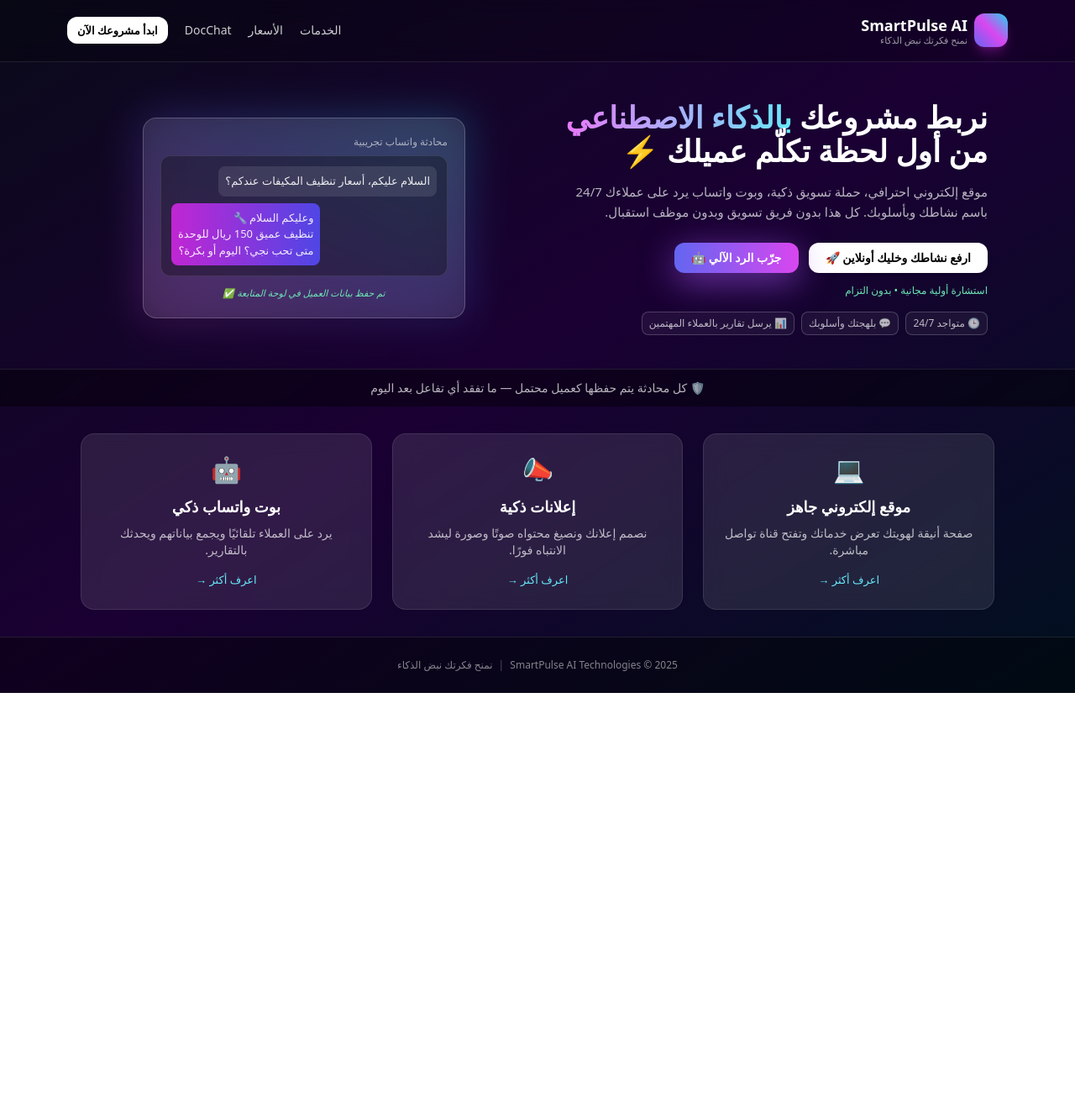
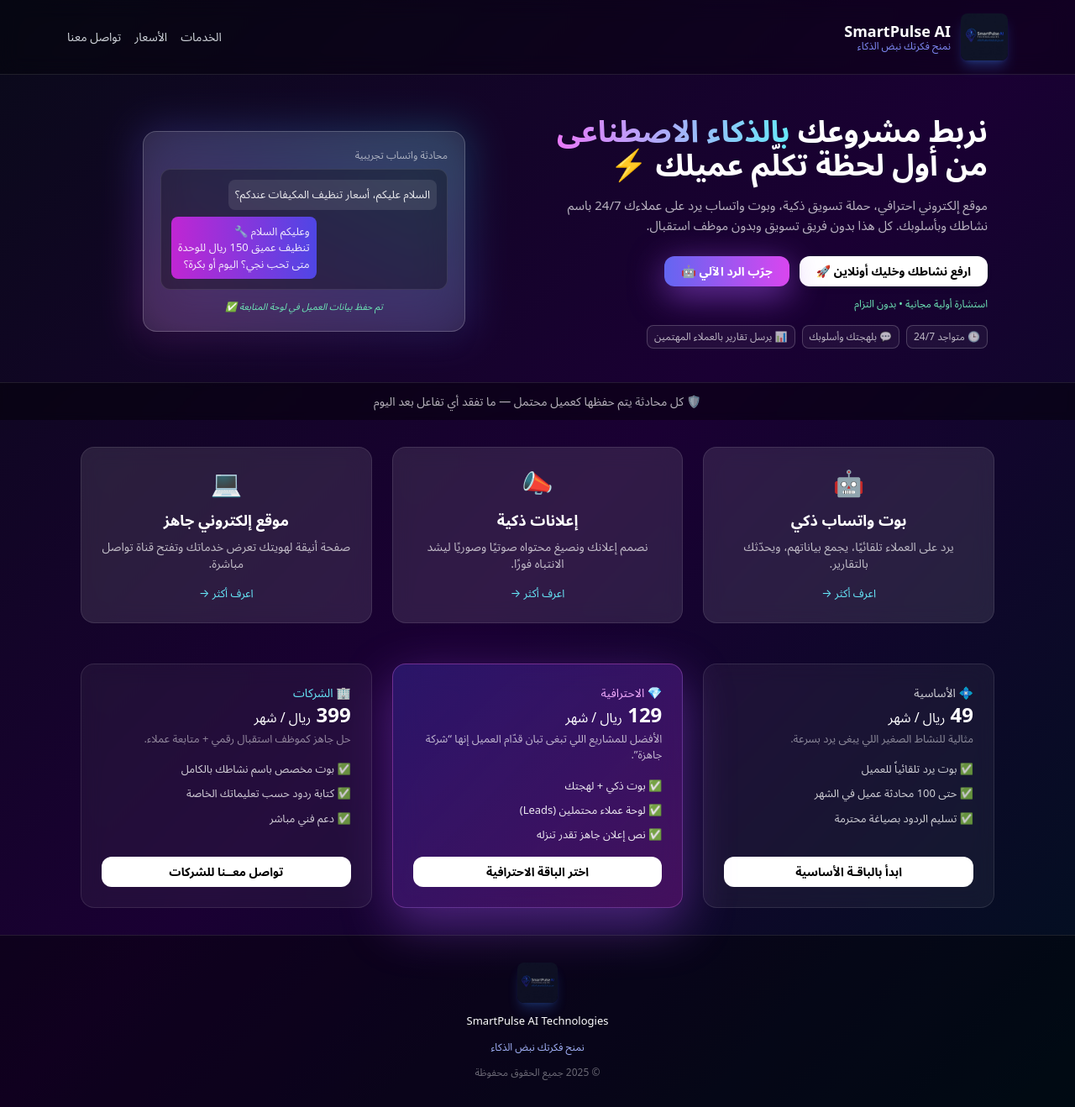
Before and after one commit to smartpulse-ai/smartpulse-website, a plain HTML site: page index.html in a window 1280 px wide. Shown: the whole page at 84% size. Before the commit the page ends 825 px from the top, so only its background shows below. Drawn offline with nearby package versions, Linux system fonts and the light colour scheme.

Commit message:
Add logo and update main layout

```diff
--- a/index.html
+++ b/index.html
@@ -2,51 +2,74 @@
 <html lang="ar" dir="rtl">
   <head>
     <meta charset="UTF-8" />
-    <meta name="viewport" content="width=device-width, initial-scale=1.0" />
+    <meta
+      name="viewport"
+      content="width=device-width, initial-scale=1.0"
+    />
     <title>SmartPulse AI Technologies</title>
     <script src="https://cdn.tailwindcss.com"></script>
+
     <meta
       name="description"
-      content="نمنح فكرتك نبض الذكاء — حلول مواقع ذكية، إعلانات مدعومة بالذكاء الاصطناعي، وأنظمة رد آلي تخدم عملاءك 24/7."
+      content="موقع إلكتروني احترافي، حملة تسويق ذكية، وبوت واتساب يرد على عملاءك 24/7 باسم نشاطك وبأسلوبك — بدون فريق تسويق وبدون موظف استقبال."
     />
+
+    <!-- تحسين خط عربي شوي أنعم -->
+    <style>
+      body {
+        font-family: system-ui, -apple-system, BlinkMacSystemFont, "Segoe UI",
+          Roboto, "Helvetica Neue", "Noto Sans Arabic", sans-serif;
+      }
+    </style>
   </head>
+
   <body
-    class="min-h-screen bg-gradient-to-br from-[#0a0a1a] via-[#1a0033] to-[#00111f] text-white flex flex-col font-sans"
+    class="min-h-screen bg-gradient-to-br from-[#0a0a1a] via-[#1a0033] to-[#00111f] text-white flex flex-col"
   >
-    <!-- الهيدر -->
+    <!-- ===================== الهيدر ===================== -->
     <header
-      class="w-full fixed top-0 z-50 border-b border-white/10 bg-black/20 backdrop-blur-md"
+      class="w-full fixed top-0 z-50 border-b border-white/10 bg-black/30 backdrop-blur-md"
     >
       <div
         class="max-w-6xl mx-auto flex flex-col sm:flex-row items-center justify-between p-4 gap-3"
       >
-        <div class="flex items-center gap-2">
-          <div
-            class="w-10 h-10 rounded-xl bg-gradient-to-tr from-indigo-500 via-fuchsia-500 to-cyan-400 shadow-lg shadow-fuchsia-700/40"
-          ></div>
-          <div class="text-right">
-            <div class="font-semibold text-lg">SmartPulse AI</div>
-            <div class="text-[11px] text-white/60 -mt-1">
+        <!-- شعار SmartPulse -->
+        <div class="flex items-center gap-3">
+          <img
+            src="assets/images/logo.jpg"
+            alt="SmartPulse AI Logo"
+            class="w-14 h-14 rounded-lg shadow-lg shadow-blue-500/30"
+          />
+          <div class="flex flex-col">
+            <span
+              class="font-bold text-lg text-white leading-tight"
+            >
+              SmartPulse AI
+            </span>
+            <span
+              class="text-[12px] text-indigo-400 -mt-0.5 leading-tight"
+            >
               نمنح فكرتك نبض الذكاء
-            </div>
+            </span>
           </div>
         </div>
 
-        <nav class="flex items-center gap-5 text-sm text-white/80">
-          <button class="hover:text-white transition">الخدمات</button>
-          <button class="hover:text-white transition">الأسعار</button>
-          <button class="hover:text-white transition">DocChat</button>
-          <button
-            class="px-3 py-1.5 rounded-xl bg-white text-black text-[13px] font-semibold hover:bg-gray-200 transition"
-          >
-            ابدأ مشروعك الآن
-          </button>
+        <!-- روابط الهيدر -->
+        <nav
+          class="flex gap-4 text-sm text-gray-300 mt-3 sm:mt-0"
+        >
+          <a href="#services" class="hover:text-white">الخدمات</a>
+          <a href="#pricing" class="hover:text-white">الأسعار</a>
+          <a href="#contact" class="hover:text-white">تواصل معنا</a>
         </nav>
       </div>
     </header>
 
-    <!-- القسم الرئيسي -->
-    <main class="flex-1 flex items-center justify-center mt-20">
+    <!-- مسافة علشان الهيدر الثابت ما يغطي أول الصفحة -->
+    <div class="h-24"></div>
+
+    <!-- ===================== القسم الرئيسي (Hero) ===================== -->
+    <main class="flex-1 flex items-center justify-center">
       <section
         class="w-full max-w-6xl mx-auto grid md:grid-cols-2 gap-10 p-6 md:p-10"
       >
@@ -63,10 +86,12 @@
             من أول لحظة تكلّم عميلك ⚡
           </h1>
 
-          <p class="text-white/70 text-[15px] leading-relaxed mb-6">
-            موقع إلكتروني احترافي، حملة تسويق ذكية، وبوت واتساب يرد على
-            عملاءك 24/7 باسم نشاطك وبأسلوبك. كل هذا بدون فريق تسويق وبدون موظف
-            استقبال.
+          <p
+            class="text-white/70 text-[15px] leading-relaxed mb-6"
+          >
+            موقع إلكتروني احترافي، حملة تسويق ذكية، وبوت واتساب
+            يرد على عملاءك 24/7 باسم نشاطك وبأسلوبك. كل هذا بدون
+            فريق تسويق وبدون موظف استقبال.
           </p>
 
           <div class="flex flex-col sm:flex-row gap-3">
@@ -82,11 +107,15 @@
             </button>
           </div>
 
-          <div class="text-[12px] text-emerald-300 mt-3">
+          <div
+            class="text-[12px] text-emerald-300 mt-3"
+          >
             استشارة أولية مجانية • بدون التزام
           </div>
 
-          <div class="flex flex-wrap gap-2 mt-4 text-[12px] text-white/70">
+          <div
+            class="flex flex-wrap gap-2 mt-4 text-[12px] text-white/70"
+          >
             <div
               class="rounded-lg border border-white/20 bg-white/5 px-2 py-1"
             >
@@ -105,9 +134,10 @@
           </div>
         </div>
 
-        <!-- بطاقة الشات -->
+        <!-- بطاقة المحادثة -->
         <div class="flex items-center justify-center">
           <div class="relative w-full max-w-sm">
+            <!-- توهج خلف البطاقة -->
             <div
               class="absolute -inset-1 rounded-2xl bg-gradient-to-tr from-fuchsia-500 via-indigo-500 to-cyan-400 blur-xl opacity-25"
             ></div>
@@ -115,7 +145,9 @@
             <div
               class="relative rounded-2xl bg-white/10 border border-white/20 backdrop-blur-xl p-5 shadow-xl"
             >
-              <div class="text-xs font-medium text-white/60 mb-2">
+              <div
+                class="text-xs font-medium text-white/60 mb-2"
+              >
                 محادثة واتساب تجريبية
               </div>
               <div
@@ -145,58 +177,202 @@
       </section>
     </main>
 
-    <!-- شريط الثقة -->
+    <!-- ===================== شريط الثقة ===================== -->
     <div
       class="w-full border-t border-white/10 bg-black/40 backdrop-blur-sm py-3 text-center text-sm text-white/70"
     >
-      🛡️ كل محادثة يتم حفظها كعميل محتمل — ما تفقد أي تفاعل بعد اليوم
+      🛡️ كل محادثة يتم حفظها كعميل محتمل — ما تفقد أي تفاعل بعد
+      اليوم
     </div>
 
-    <!-- الخدمات -->
+    <!-- ===================== قسم الخدمات ===================== -->
     <section
+      id="services"
       class="max-w-6xl mx-auto grid md:grid-cols-3 gap-6 p-8 text-center"
     >
       <div
         class="rounded-2xl bg-white/10 border border-white/10 p-6 backdrop-blur-md hover:bg-white/20 transition"
       >
-        <div class="text-3xl mb-3">💻</div>
-        <h3 class="font-semibold text-lg mb-2">موقع إلكتروني جاهز</h3>
+        <div class="text-3xl mb-3">🤖</div>
+        <h3 class="font-semibold text-lg mb-2">
+          بوت واتساب ذكي
+        </h3>
         <p class="text-white/70 text-sm mb-3">
-          صفحة أنيقة لهويتك تعرض خدماتك وتفتح قناة تواصل مباشرة.
+          يرد على العملاء تلقائيًا، يجمع بياناتهم، ويحدّثك
+          بالتقارير.
         </p>
-        <a href="#" class="text-cyan-300 text-[13px]">اعرف أكثر →</a>
+        <a
+          href="#pricing"
+          class="text-cyan-300 text-[13px]"
+          >اعرف أكثر →</a
+        >
       </div>
 
       <div
         class="rounded-2xl bg-white/10 border border-white/10 p-6 backdrop-blur-md hover:bg-white/20 transition"
       >
         <div class="text-3xl mb-3">📣</div>
-        <h3 class="font-semibold text-lg mb-2">إعلانات ذكية</h3>
+        <h3 class="font-semibold text-lg mb-2">
+          إعلانات ذكية
+        </h3>
         <p class="text-white/70 text-sm mb-3">
-          نصمم إعلانك ونصيغ محتواه صوتًا وصورة ليشد الانتباه فورًا.
+          نصمم إعلانك ونصيغ محتواه صوتيًا وصوريًا ليشد الانتباه
+          فورًا.
         </p>
-        <a href="#" class="text-cyan-300 text-[13px]">اعرف أكثر →</a>
+        <a
+          href="#pricing"
+          class="text-cyan-300 text-[13px]"
+          >اعرف أكثر →</a
+        >
       </div>
 
       <div
         class="rounded-2xl bg-white/10 border border-white/10 p-6 backdrop-blur-md hover:bg-white/20 transition"
       >
-        <div class="text-3xl mb-3">🤖</div>
-        <h3 class="font-semibold text-lg mb-2">بوت واتساب ذكي</h3>
+        <div class="text-3xl mb-3">💻</div>
+        <h3 class="font-semibold text-lg mb-2">
+          موقع إلكتروني جاهز
+        </h3>
         <p class="text-white/70 text-sm mb-3">
-          يرد على العملاء تلقائيًا ويجمع بياناتهم ويحدثك بالتقارير.
+          صفحة أنيقة لهويتك تعرض خدماتك وتفتح قناة تواصل مباشرة.
         </p>
-        <a href="#" class="text-cyan-300 text-[13px]">اعرف أكثر →</a>
+        <a
+          href="#pricing"
+          class="text-cyan-300 text-[13px]"
+          >اعرف أكثر →</a
+        >
       </div>
     </section>
 
-    <!-- الفوتر -->
+    <!-- ===================== قسم الأسعار / الباقات ===================== -->
+    <section
+      id="pricing"
+      class="max-w-6xl mx-auto p-8 pt-4 grid md:grid-cols-3 gap-6"
+    >
+      <!-- الباقة الأساسية -->
+      <div
+        class="rounded-2xl bg-white/5 border border-white/10 p-6 backdrop-blur-md flex flex-col"
+      >
+        <div class="text-white/80 text-sm mb-1">
+          💠 الأساسية
+        </div>
+        <div
+          class="text-2xl font-bold text-white mb-1 leading-none"
+        >
+          49 <span class="text-base font-normal">ريال / شهر</span>
+        </div>
+        <div class="text-white/50 text-[13px] mb-4">
+          مثالية للنشاط الصغير اللي يبغى يرد بسرعة.
+        </div>
+
+        <ul
+          class="text-[13px] text-white/80 space-y-2 mb-4 leading-relaxed"
+        >
+          <li>✅ بوت يرد تلقائياً للعميل</li>
+          <li>✅ حتى 100 محادثة عميل في الشهر</li>
+          <li>✅ تسليم الردود بصياغة محترمة</li>
+        </ul>
+
+        <button
+          class="mt-auto w-full text-center text-sm font-semibold rounded-xl bg-white text-black py-2 hover:bg-gray-200 transition"
+        >
+          ابدأ بالباقـة الأساسية
+        </button>
+      </div>
+
+      <!-- الباقة الاحترافية -->
+      <div
+        class="rounded-2xl bg-gradient-to-br from-indigo-600/30 to-fuchsia-600/30 border border-fuchsia-400/30 p-6 backdrop-blur-lg shadow-[0_20px_60px_rgba(168,85,247,0.4)] flex flex-col"
+      >
+        <div class="text-fuchsia-300 text-sm mb-1">
+          💎 الاحترافية
+        </div>
+        <div
+          class="text-2xl font-bold text-white mb-1 leading-none"
+        >
+          129
+          <span class="text-base font-normal"
+            >ريال / شهر</span
+          >
+        </div>
+        <div class="text-white/70 text-[13px] mb-4">
+          الأفضل للمشاريع اللي تبغى تبان قدّام العميل إنها
+          “شركة جاهزة”.
+        </div>
+
+        <ul
+          class="text-[13px] text-white/90 space-y-2 mb-4 leading-relaxed"
+        >
+          <li>✅ بوت ذكي + لهجتك</li>
+          <li>✅ لوحة عملاء محتملين (Leads)</li>
+          <li>✅ نص إعلان جاهز تقدر تنزله</li>
+        </ul>
+
+        <button
+          class="mt-auto w-full text-center text-sm font-semibold rounded-xl bg-white text-black py-2 hover:bg-gray-200 transition"
+        >
+          اختر الباقة الاحترافية
+        </button>
+      </div>
+
+      <!-- باقة الشركات -->
+      <div
+        class="rounded-2xl bg-white/5 border border-white/10 p-6 backdrop-blur-md flex flex-col"
+      >
+        <div class="text-cyan-300 text-sm mb-1">
+          🏢 الشركات
+        </div>
+        <div
+          class="text-2xl font-bold text-white mb-1 leading-none"
+        >
+          399
+          <span class="text-base font-normal"
+            >ريال / شهر</span
+          >
+        </div>
+        <div class="text-white/50 text-[13px] mb-4">
+          حل جاهز كموظف استقبال رقمي + متابعة عملاء.
+        </div>
+
+        <ul
+          class="text-[13px] text-white/80 space-y-2 mb-4 leading-relaxed"
+        >
+          <li>✅ بوت مخصص باسم نشاطك بالكامل</li>
+          <li>✅ كتابة ردود حسب تعليماتك الخاصة</li>
+          <li>✅ دعم فني مباشر</li>
+        </ul>
+
+        <button
+          class="mt-auto w-full text-center text-sm font-semibold rounded-xl bg-white text-black py-2 hover:bg-gray-200 transition"
+        >
+          تواصل معــنا للشركات
+        </button>
+      </div>
+    </section>
+
+    <!-- ===================== الفوتر ===================== -->
     <footer
-      class="border-t border-white/10 bg-black/40 text-center text-[12px] text-white/50 py-6"
+      id="contact"
+      class="border-t border-white/10 bg-black/40 text-center text-[12px] text-white/60 py-8"
     >
-      SmartPulse AI Technologies © 2025
-      <span class="text-white/30 mx-1">|</span>
-      نمنح فكرتك نبض الذكاء
+      <div
+        class="flex flex-col items-center justify-center gap-3"
+      >
+        <img
+          src="assets/images/logo.jpg"
+          alt="SmartPulse AI Logo"
+          class="w-12 h-12 rounded-lg opacity-80 shadow-lg shadow-blue-500/30"
+        />
+        <div class="text-white text-[13px] font-medium">
+          SmartPulse AI Technologies
+        </div>
+        <div class="text-indigo-300 text-[12px]">
+          نمنح فكرتك نبض الذكاء
+        </div>
+        <div class="text-white/40 text-[12px]">
+          © 2025 جميع الحقوق محفوظة
+        </div>
+      </div>
     </footer>
   </body>
 </html>
```
Also changed, not shown: assets/images/logo.jpg (added).
